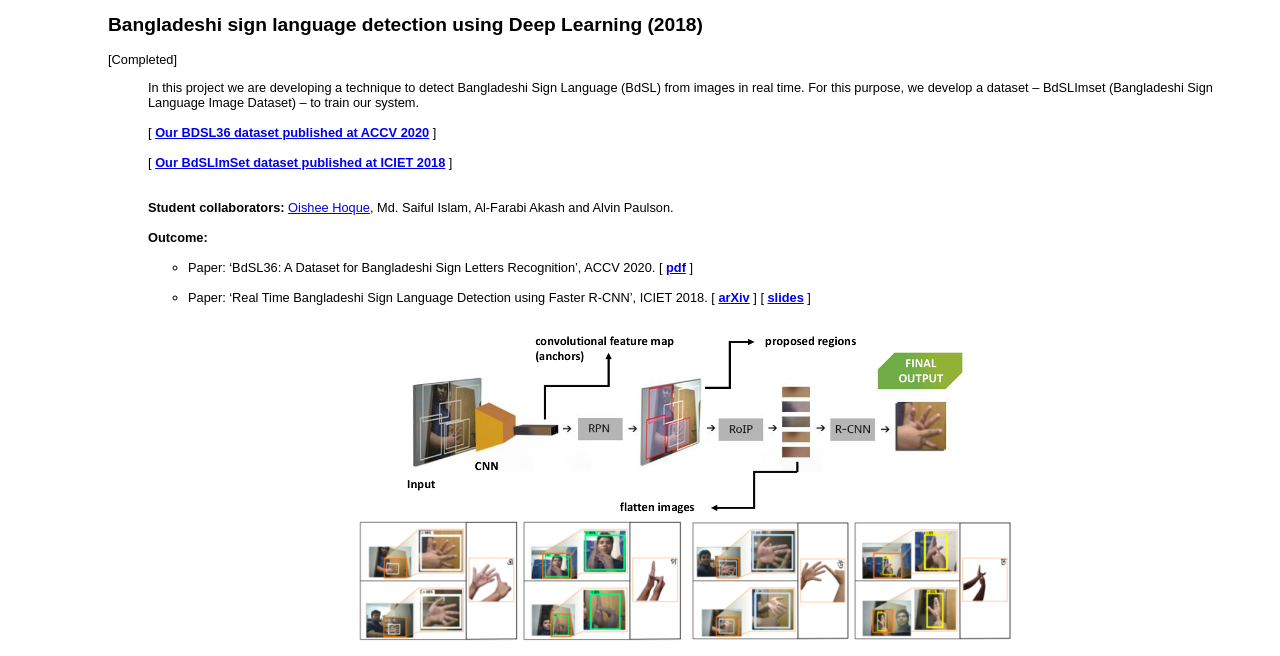
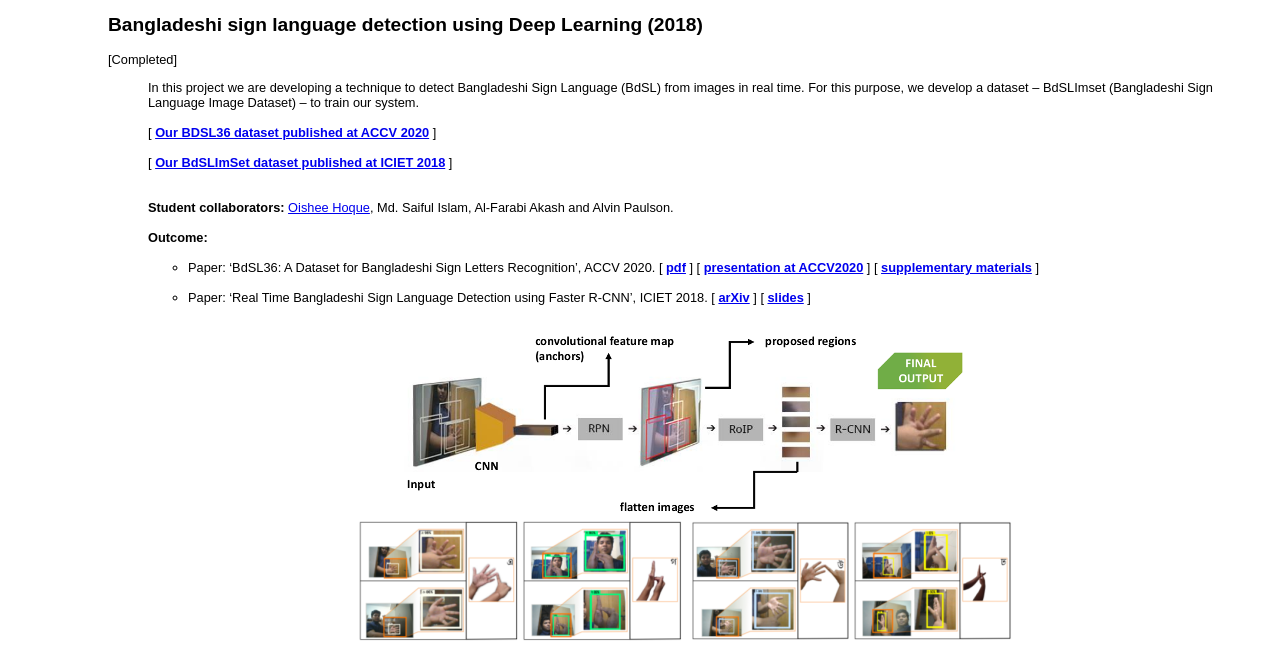
Before and after one commit to imruljubair/imruljubair.github.io, a Jekyll site: the page project/project-page.html, which Jekyll copies as it is, in a window 1280 px wide and 900 px high, scrolled down 1393 px, cut to the strip 0-656 px from the top of the window. Built offline with Jekyll 4.4.1, drawn with Linux system fonts in a browser that asks for light colours.

Commit message:
Update project-page.html

```diff
--- a/project/project-page.html
+++ b/project/project-page.html
@@ -100,7 +100,7 @@ div {
 <br>
 <ul>
 <li>Paper: ‘BdSL36: A Dataset for Bangladeshi Sign Letters Recognition’, ACCV 2020.
-[ <a href="https://openaccess.thecvf.com/content/ACCV2020W/MLCSA/html/Hoque_BdSL36_A_Dataset_for_Bangladeshi_Sign_Letters_Recognition_ACCVW_2020_paper.html" ; style="font-weight:bold">pdf</a> ]</li><br>
+[ <a href="https://openaccess.thecvf.com/content/ACCV2020W/MLCSA/html/Hoque_BdSL36_A_Dataset_for_Bangladeshi_Sign_Letters_Recognition_ACCVW_2020_paper.html" ; style="font-weight:bold">pdf</a> ] [ <a href="https://accv2020.github.io/miniconf/workshop_poster_4007.html" ; style="font-weight:bold">presentation at ACCV2020</a> ] [ <a href="https://drive.google.com/drive/folders/1f9sLKK6D86tZH5celUQzUdZI0UtiRfGQ" ; style="font-weight:bold">supplementary materials</a> ]</li><br>
 <li>Paper: ‘Real Time Bangladeshi Sign Language Detection using Faster R-CNN’, ICIET 2018.
 [ <a href="https://arxiv.org/abs/1811.12813" ; style="font-weight:bold">arXiv</a> ] [ <a href="material/bdsl_slides.pdf"; style="font-weight:bold">slides</a> ]</li>
 </ul>
```
